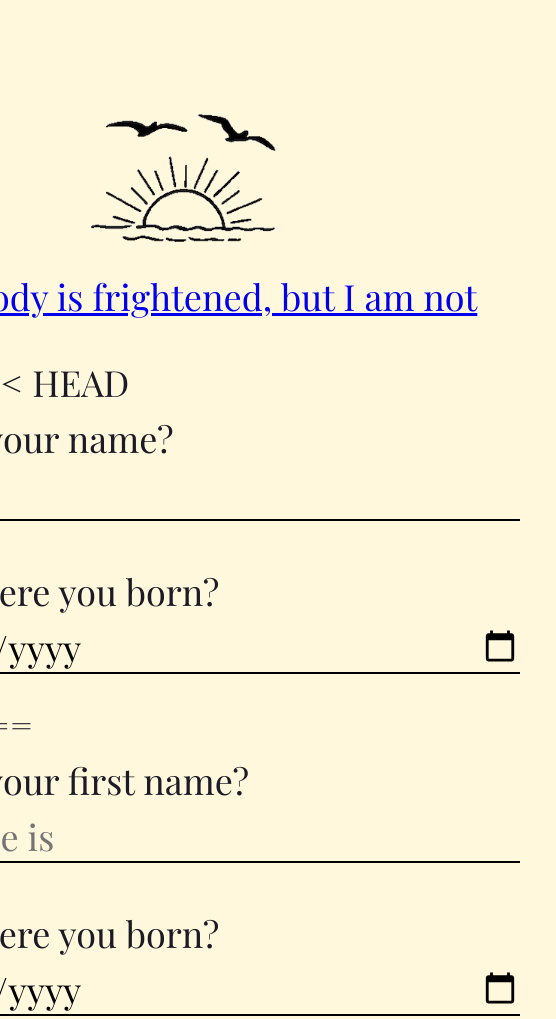
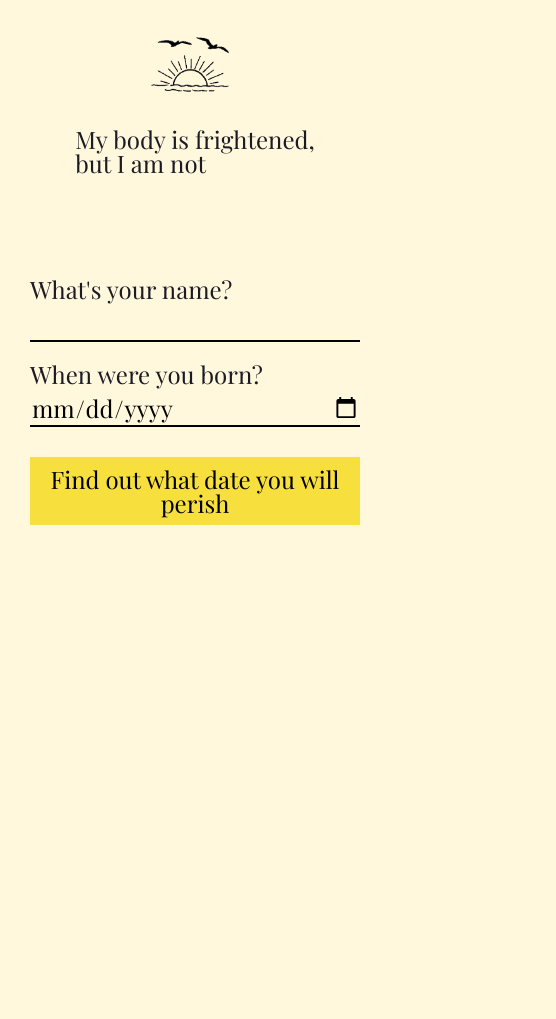
Before and after one commit to njons/FAC14_Week6, a website: page public/index.html in a window 390 px wide. Shown: the top 1019 px of the page, 556 px wide, since content can reach past the window. After the commit the page ends 844 px from the top, so only its background shows below. Drawn offline with nearby package versions, Linux system fonts and the light colour scheme; files that its build step writes are made by us from their sources; files whose address does not match are found by name.

Commit message:
final styling

```diff
--- a/public/css/main.css
+++ b/public/css/main.css
@@ -7,100 +7,108 @@
 }
 
 body {
-  height: 100vh;
   background: Cornsilk;
   font-family: "Playfair Display", serif;
-  font-size: 36px;
+  font-size: 32px;
   color: #1b1b26;
-  padding: 50px;
+  padding: 0 50px;
   display: flex;
   justify-content: center;
 }
 
 main {
-  height: 100%;
   display: flex;
   flex-direction: column;
   align-items: center;
-  max-width: 760px;
 }
 
 img {
-  max-width: 60%;
+  max-width: 50%;
+  margin-top: 10px;
 }
 
-h1,
-p {
-  font-size: 36px;
+h1 {
+  font-size: 40px;
+  margin: 20px 0 10px 0;
 }
 
-h1,
-form,
-p,
-ul {
-  margin: auto;
+.show {
+  background-color: #f7df3e;
+  color: #1b1b26;
+}
+
+p {
+  font-size: 40px;
+  margin: 10px 0 20px;
+  padding: 10px;
+  color: transparent;
+}
+
+a {
+  text-decoration: none;
+  color: #1b1b26;
 }
 
 form {
   display: flex;
   flex-direction: column;
-  max-width: 650px;
-  padding-top: 50px;
+  width: calc(80vw - 100px);
 }
 
 label {
-  margin-top: 3%;
-  margin-bottom: 2%;
+  margin-top: 10px;
+  margin-bottom: 5px;
 }
 
 input {
   font-family: "Playfair Display", serif;
-  font-size: 36px;
+  font-size: 32px;
   color: black;
+  background-color: transparent;
+  outline: none;
   border: none;
-  background-color: transparent;
   border-bottom: 2px solid black;
-  outline: none;
-  margin-bottom: 5%;
-}
-
-button,
-p {
-  background-color: #f7df3e;
-  padding: 10px 5px;
-  border: none;
-  color: black;
+  margin-bottom: 10px;
 }
 
 button {
+  background-color: #f7df3e;
+  padding: 10px;
+  color: black;
   font-family: "Playfair Display", serif;
-  font-size: 36px;
-  background-color: transparent;
+  font-size: 32px;
   outline: none;
   border: none;
-  margin-top: 80px;
+  margin: 50px 0;
   transition: all 0.3s ease;
+  line-height: 1;
 }
 
 button:hover {
   cursor: pointer;
 }
 
-span {
-  background-color: #f7df3e;
-  padding: 0 5px 4px;
-  border: 1px solid currentColor;
-  border-radius: 3px;
-  display: inline-block;
+@media (max-width: 600px) {
+  body {
+    padding: 0 30px;
+    display: block;
+  }
+  h1,
+  form,
+  input,
+  button {
+    font-size: 24px;
+  }
+  form {
+    width: calc(100vw - 60px);
+  }
+  button {
+    margin: 20px 0;
+  }
+  p {
+    font-size: 32px;
+    margin: 10px 0 20px;
+    padding: 10px 0px;
+    text-align: center;
+  }
 }
-
-span:hover {
-  border-color: transparent;
-  background-color: transparent;
-}
-
-li {
-  background-color: #f7df3e;
-  padding: 0 5px;
-  font-size: calc(1rem + 3vw);
-}
--- a/public/index.html
+++ b/public/index.html
@@ -11,25 +11,18 @@
   <body>
     <main>
       <img src="public/img/obituary.png">
-      <h1><a href="https://www.youtube.com/watch?v=f4yXBIigZbg" target="_blank">My body is frightened, but I am not</a>
+      <h1><a href="https://www.youtube.com/watch?v=f4yXBIigZbg" target="_blank">My body is frightened,</br> but I am not</a>
       </h1>
 
-      <div id="results"> <!--result will display here--> </div>
+      <p id="results"> your date here </p>
 
       <form method="POST" action="/create-user" id="details">
-<<<<<<< HEAD
+
         <label for="name">What's your name?</label>
         <input name="name" type="text" id="name"  value="" autofocus autocomplete="off"></input>
 
         <label for="birth">When were you born?</label>
         <input name="birth" type="date" id="birth" value=""></input>
-=======
-        <label for="name">What's your first name?</label>
-        <input name="name" type="text" id="name"  value="" placeholder="My name is"></input>
-
-        <label for="birth">When were you born?</label>
-        <input name="birth" type="date" id="birth" value="" placeholder=""></input>
->>>>>>> 22a9f2f5f28eb1d86d72992d5f2beccc1e33b4a9
         <input name="death" type="hidden" id="death" value=""></input>
 
         <button type="submit" form="details">Find out what date you will perish</button>
--- a/public/js/dom.js
+++ b/public/js/dom.js
@@ -2,8 +2,7 @@
 var nameInput = document.getElementById("name");
 var birthdateInput = document.getElementById("birth");
 var deathdateInput = document.getElementById("death");
-var div = document.getElementsByTagName("div");
-var results = document.createElement("p");
+var results = document.getElementById("results");
 var submit = document.getElementsByTagName("button");
 
 // random number generator
@@ -85,15 +84,17 @@ function renderDate(date) {
 
   // create div displaying result
   results.innerText = dateString;
-  div[0].appendChild(results);
+  results.classList.add("show");
 }
 
 // on click
 submit[0].addEventListener("click", function(e) {
+  console.log("you clicked submit");
   // stop page from reloading
   e.preventDefault();
   // check if given data is on the database
   getDataFromDb();
+  // make date display
 });
 
 function getDataFromDb() {
```
Also changed, not shown: public/js/logic.js (deleted, +0 -15 lines).
